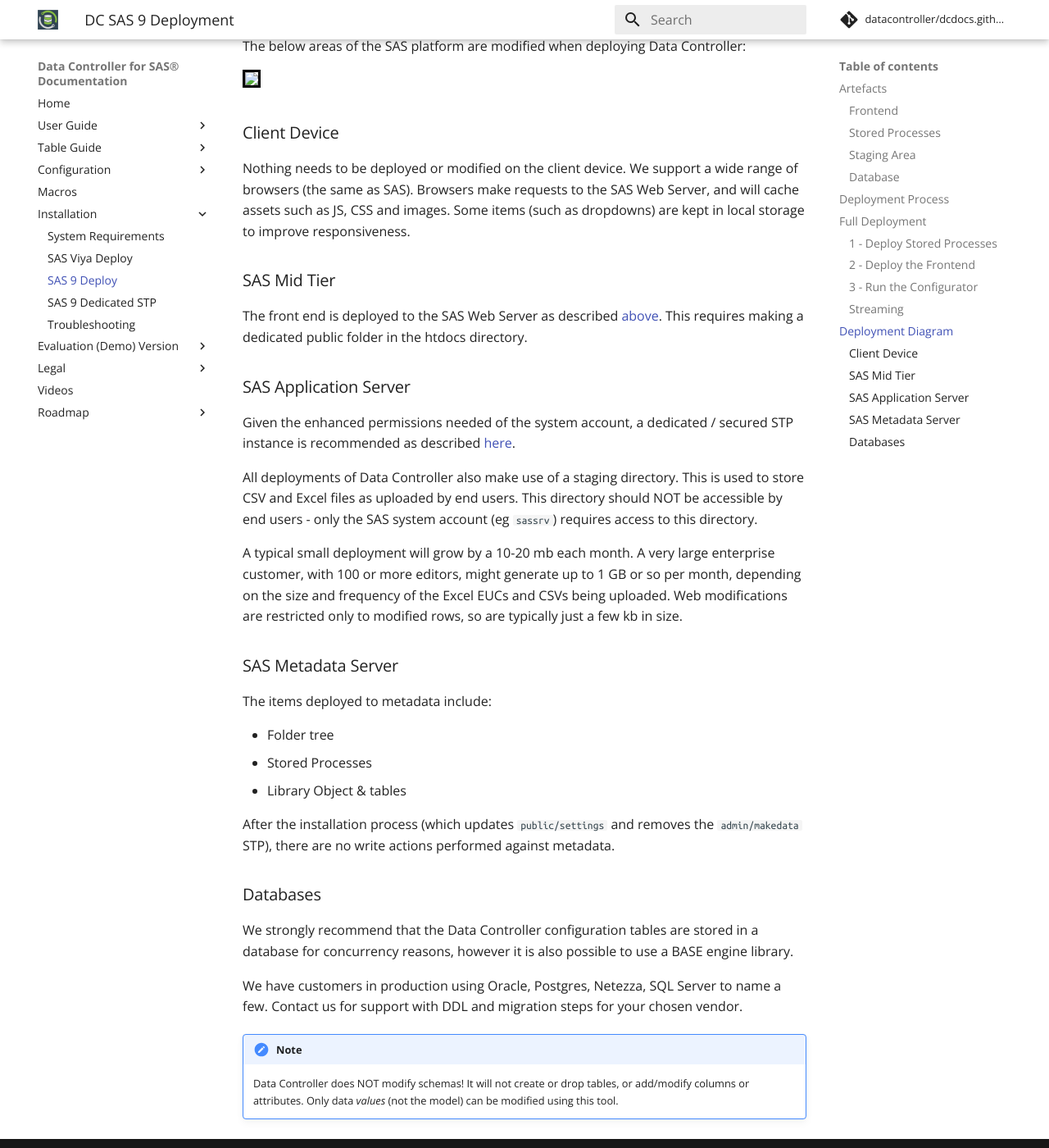
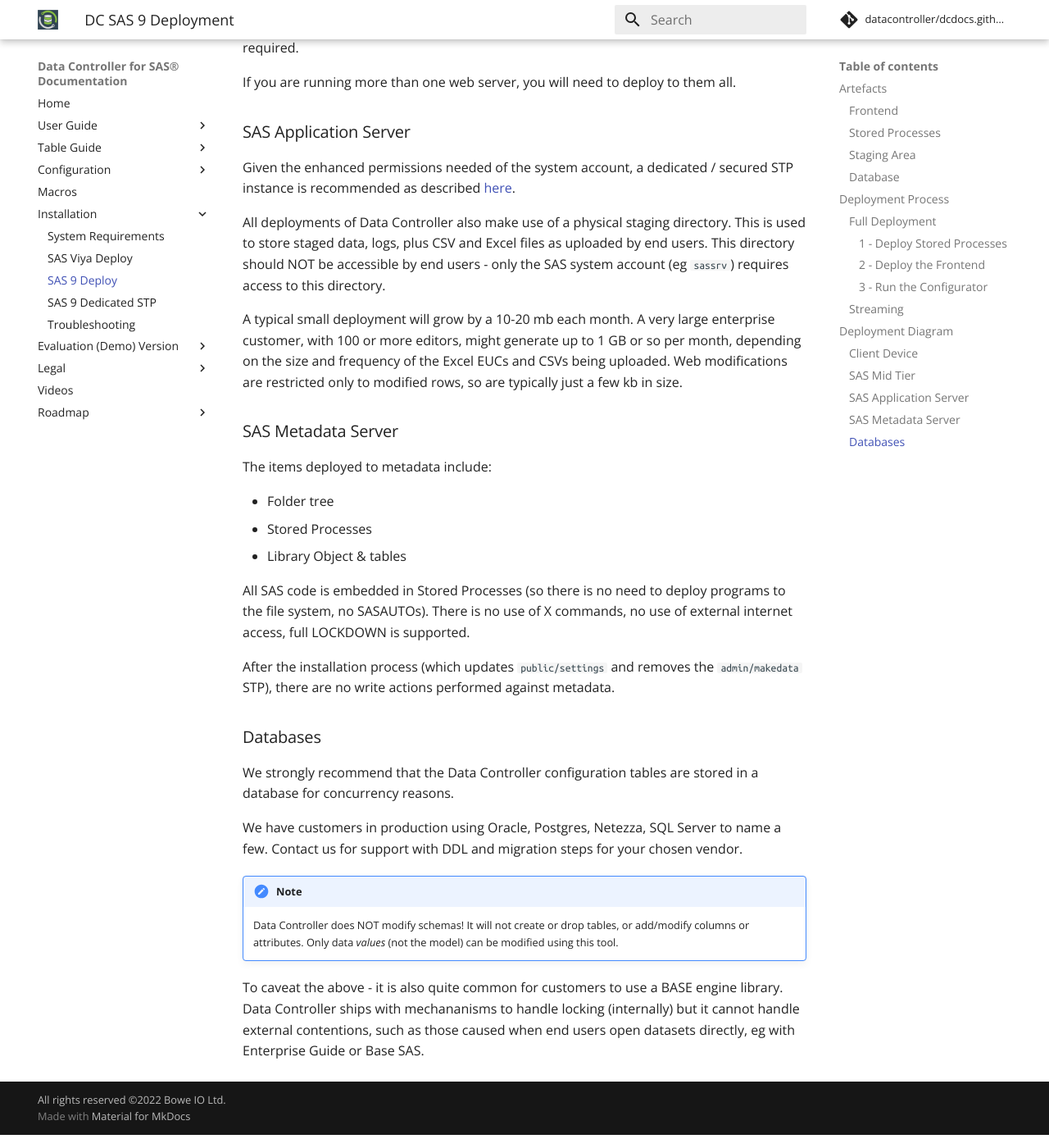
Before and after one commit to datacontroller/docs.datacontroller.io, an MkDocs documentation site: the page built from docs/dci-deploysas9.md, in a window 1280 px wide and 1400 px high, scrolled down 3241 px. Shown: the whole window at 82% size. Built offline with MkDocs 1.6.1 and Material for MkDocs 9.7.7, drawn with Linux system fonts in a browser that asks for light colours; comment, search, counter and statistics services are not loaded; some of the changed text lies outside the part shown.

Commit message:
chore: automated commit

```diff
--- a/docs/dci-deploysas9.md
+++ b/docs/dci-deploysas9.md
@@ -17,19 +17,16 @@
 * Database _or_ SAS Base library
 
 ### Frontend
-A single `index.html` file plus several CSS / JS / image files are served from the SAS Web Server.
 
-This is all static content, served up by the _existing_ SAS Web Server, no additional server (running) process is required.
 
 ### Stored Processes
-All backend processing is performed using SAS code embedded in Stored Processes (no need to deploy programs to the file system, no SASAUTOs).  There is no use of X commands, no use of external internet access, full LOCKDOWN is supported.
+
 
 ### Staging Area
-This is a physical directory, accessible to the SAS Application Server, in which the staged data, logs, and copies of any uploaded Excel files, are securely stored.
+
 
 ### Database
-The library can be a SAS Base engine if desired (using datasets), however this can cause contention (eg table locks) if end users have the ability to connect directly, eg via Enterprise Guide or Base SAS.
-A database that supports concurrent access is recommended.
+
 
 ## Deployment Process
 
@@ -38,8 +35,8 @@
 * Full Deployment
 * Streaming
 
-## Full Deployment
-### 1 - Deploy Stored Processes
+### Full Deployment
+#### 1 - Deploy Stored Processes
 
 The Stored Processes are deployed using a SAS Program.  This should be executed using an account that has WRITE permissions to the necessary root folder (`appLoc`) in metadta.
 
@@ -55,7 +52,7 @@
 
 You can also change the `serverName` here, which is necessary if you are using any other logical server than `SASApp`.
 
-### 2 - Deploy the Frontend
+#### 2 - Deploy the Frontend
 
 The Data Controller frontend comes pre-built, and ready to deploy to the root of the SAS Web Server (mid-tier), typically `!SASCONFIG/LevX/Web/WebServer/htdocs` in SAS 9.
 
@@ -67,7 +64,7 @@
 
 You can now open the app at `https://YOURWEBSERVER/unzippedfoldername` and follow the configuration steps (DC Physical Location and Admin Group) to complete deployment.
 
-### 3 - Run the Configurator
+#### 3 - Run the Configurator
 
 When opening Data Controller for the first time, a configuration screen is presented.  There are two things to configure:
 
@@ -115,15 +112,21 @@
 
 ### SAS Mid Tier
 
-The front end is deployed to the SAS Web Server as described [above](/dci-deploysas9/#3-deploy-the-frontend).  This requires making a dedicated public folder in the htdocs directory.
+A single `index.html` file plus several CSS / JS / image files are served from a subfolder in the static content area SAS Web Server.
+
+This is served up by the _existing_ SAS Web Server, no additional server (running) process is required.
+
+If you are running more than one web server, you will need to deploy to them all.
+
 
 ### SAS Application Server
 
 Given the enhanced permissions needed of the system account, a dedicated / secured STP instance is recommended as described [here](/dci-stpinstance).
 
-All deployments of Data Controller also make use of a staging directory.  This is used to store CSV and Excel files as uploaded by end users.  This directory should NOT be accessible by end users - only the SAS system account (eg `sassrv`) requires access to this directory.
+All deployments of Data Controller also make use of a physical staging directory.  This is used to store staged data, logs, plus CSV and Excel files as uploaded by end users.  This directory should NOT be accessible by end users - only the SAS system account (eg `sassrv`) requires access to this directory.
 
 A typical small deployment will grow by a 10-20 mb each month.  A very large enterprise customer, with 100 or more editors, might generate up to 1 GB or so per month, depending on the size and frequency of the Excel EUCs and CSVs being uploaded.  Web modifications are restricted only to modified rows, so are typically just a few kb in size.
+
 
 ### SAS Metadata Server
 
@@ -133,13 +136,17 @@
  * Stored Processes
  * Library Object & tables
 
+ All SAS code is embedded in Stored Processes (so there is no need to deploy programs to the file system, no SASAUTOs).  There is no use of X commands, no use of external internet access, full LOCKDOWN is supported.
+
  After the installation process (which updates `public/settings` and removes the `admin/makedata` STP), there are no write actions performed against metadata.
 
 ### Databases
 
-We strongly recommend that the Data Controller configuration tables are stored in a database for concurrency reasons, however it is also possible to use a BASE engine library.
+We strongly recommend that the Data Controller configuration tables are stored in a database for concurrency reasons.
 
 We have customers in production using Oracle, Postgres, Netezza, SQL Server to name a few.  Contact us for support with DDL and migration steps for your chosen vendor.
 
 !!! note
     Data Controller does NOT modify schemas! It will not create or drop tables, or add/modify columns or attributes.  Only data _values_ (not the model) can be modified using this tool.
+
+To caveat the above - it is also quite common for customers to use a BASE engine library.  Data Controller ships with mechananisms to handle locking (internally) but it cannot handle external contentions, such as those caused when end users open datasets directly, eg with Enterprise Guide or Base SAS.
```
